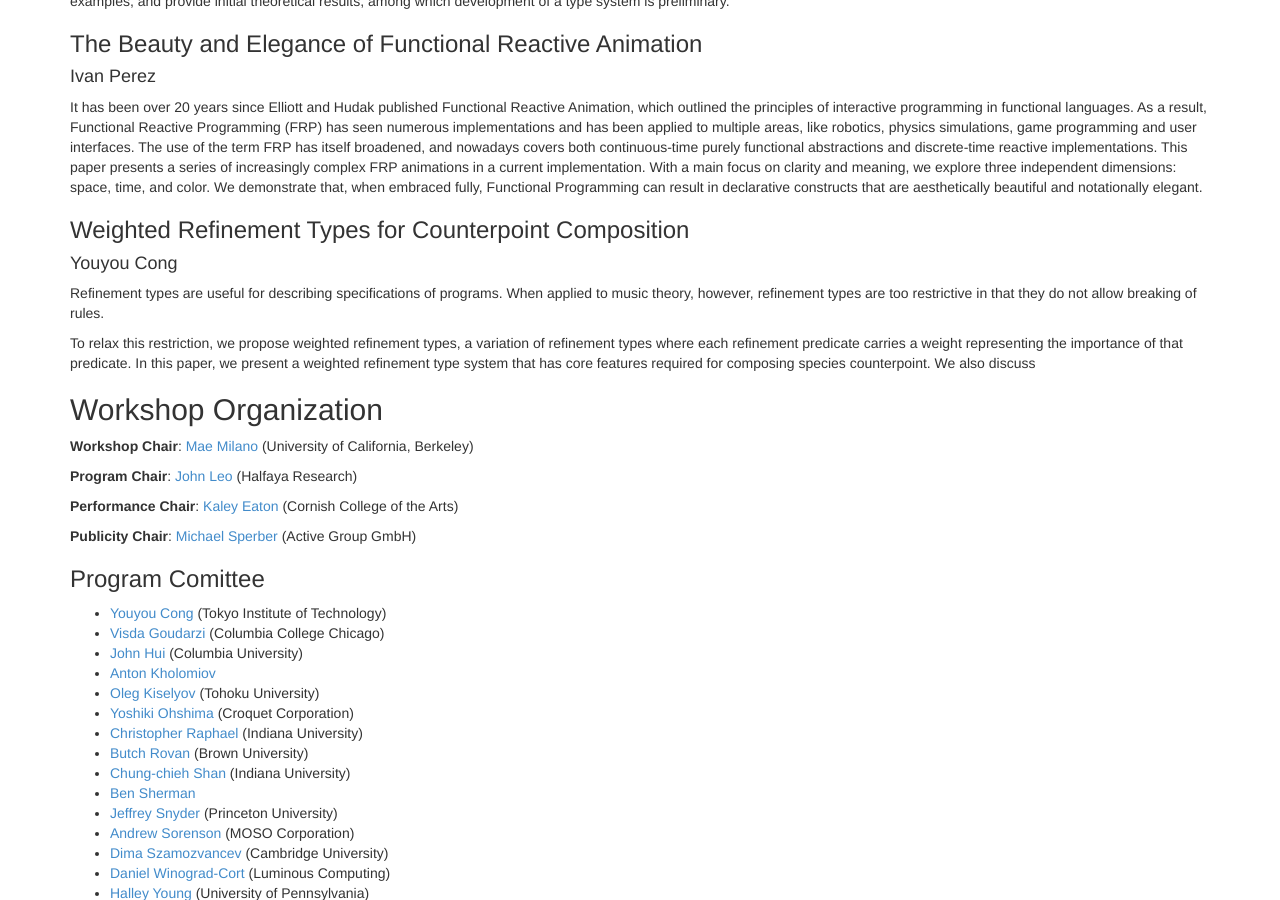
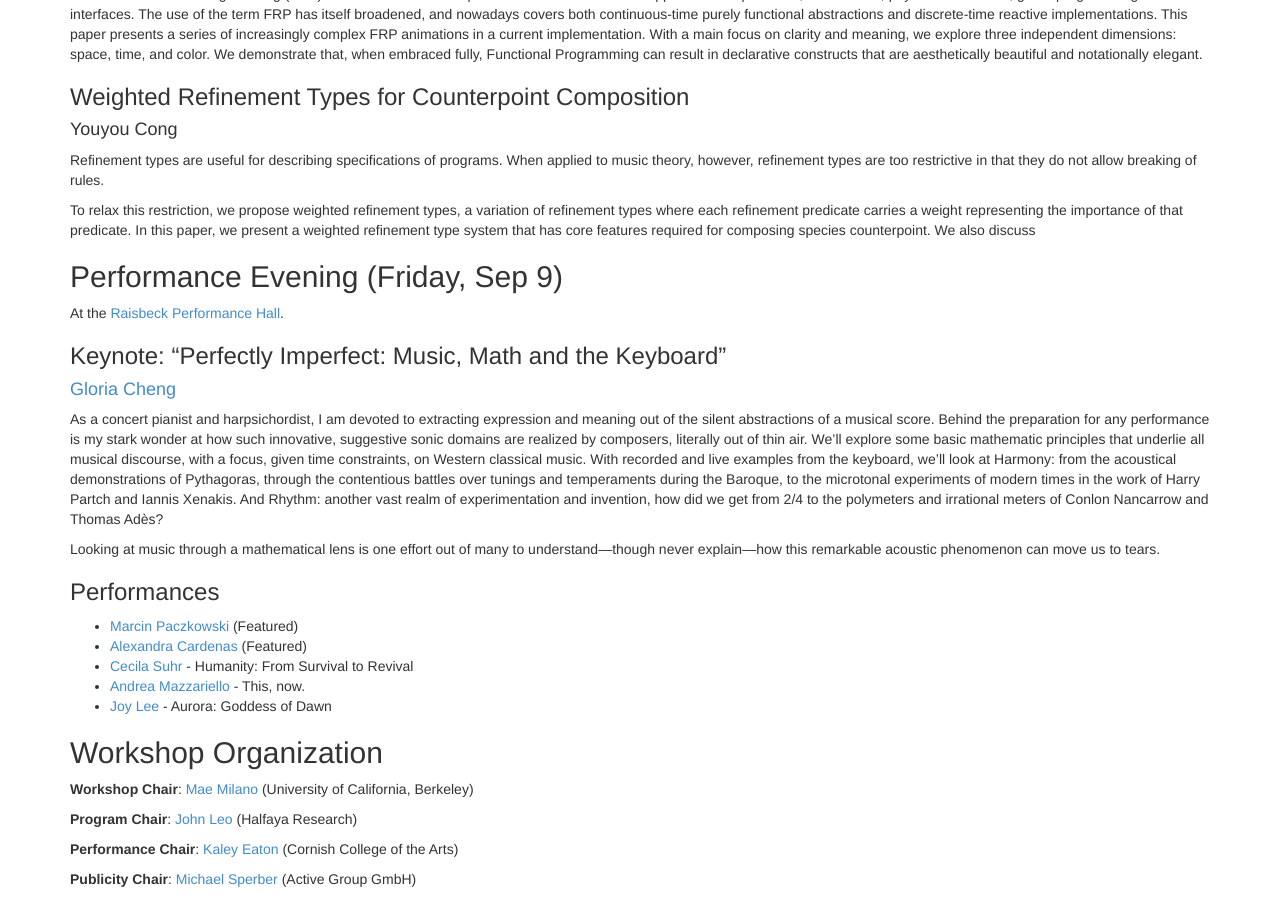
Before and after one commit to functional-art/functional-art.github.com, a Jekyll site: the page built from 2023/index.md, in a window 1280 px wide and 900 px high, scrolled down 1597 px. Built offline with Jekyll 4.4.1, drawn with Linux system fonts in a browser that asks for light colours; nearby versions of some CDN libraries; some of the changed text lies outside the part shown.

Commit message:
Basic info on performance evening

```diff
--- a/2023/index.md
+++ b/2023/index.md
@@ -39,35 +39,18 @@ within the scope.
 
 [Call for Papers, Demos, and Performance](cfp.html) (expired)
 
+[FARM 2023 ICFP Page](https://icfp23.sigplan.org/home/farm-2023)
+
 ## Code of Conduct
 
 FARM adheres to the [SIGPLAN/ICFP Code of Conduct](https://icfp23.sigplan.org/attending/code-of-conduct).
 
 ## Program
 
-[FARM 2023 ICFP Page](https://icfp23.sigplan.org/home/farm-2023)
+- [Workshop](#workshop) (Thursday, Sep 8)
+- [Performance evening](#performance) (Friday, Sep 9)
 
-### Keynote: "Perfectly Imperfect: Music, Math and the Keyboard"
-#### [Gloria Cheng](https://schoolofmusic.ucla.edu/people/gloria-cheng/)
-
-As a concert pianist and harpsichordist, I am devoted to extracting
-expression and meaning out of the silent abstractions of a musical
-score. Behind the preparation for any performance is my stark wonder
-at how such innovative, suggestive sonic domains are realized by
-composers, literally out of thin air. We’ll explore some basic
-mathematic principles that underlie all musical discourse, with a
-focus, given time constraints, on Western classical music. With
-recorded and live examples from the keyboard, we’ll look at Harmony:
-from the acoustical demonstrations of Pythagoras, through the
-contentious battles over tunings and temperaments during the Baroque,
-to the microtonal experiments of modern times in the work of Harry
-Partch and Iannis Xenakis. And Rhythm: another vast realm of
-experimentation and invention, how did we get from 2/4 to the
-polymeters and irrational meters of Conlon Nancarrow and Thomas Adès?
-
-Looking at music through a mathematical lens is one effort out of many
-to understand—though never explain—how this remarkable acoustic
-phenomenon can move us to tears.
+## Workshop (Thursday, Sep 8) {#workshop}
 
 ### Demo: A functional EDSL for mathematics visualization that compiles to JavaScript
 #### Alistair Beharry
@@ -158,6 +141,41 @@ a weight representing the importance of that predicate. In this paper,
 we present a weighted refinement type system that has core features
 required for composing species counterpoint. We also discuss
 
+## Performance Evening (Friday, Sep 9) {#performance}
+
+At the [Raisbeck Performance
+Hall](https://www.discoverslu.com/location/raisbeck-hall/).
+
+### Keynote: "Perfectly Imperfect: Music, Math and the Keyboard"
+#### [Gloria Cheng](https://schoolofmusic.ucla.edu/people/gloria-cheng/)
+
+As a concert pianist and harpsichordist, I am devoted to extracting
+expression and meaning out of the silent abstractions of a musical
+score. Behind the preparation for any performance is my stark wonder
+at how such innovative, suggestive sonic domains are realized by
+composers, literally out of thin air. We’ll explore some basic
+mathematic principles that underlie all musical discourse, with a
+focus, given time constraints, on Western classical music. With
+recorded and live examples from the keyboard, we’ll look at Harmony:
+from the acoustical demonstrations of Pythagoras, through the
+contentious battles over tunings and temperaments during the Baroque,
+to the microtonal experiments of modern times in the work of Harry
+Partch and Iannis Xenakis. And Rhythm: another vast realm of
+experimentation and invention, how did we get from 2/4 to the
+polymeters and irrational meters of Conlon Nancarrow and Thomas Adès?
+
+Looking at music through a mathematical lens is one effort out of many
+to understand—though never explain—how this remarkable acoustic
+phenomenon can move us to tears.
+
+### Performances
+
+- [Marcin Paczkowski](http://marcinpaczkowski.com/) (Featured)
+- [Alexandra Cardenas](https://cargocollective.com/tiemposdelruido) (Featured)
+- [Cecila Suhr](https://www.ceciliasuhr.com/) - Humanity: From Survival to Revival
+- [Andrea Mazzariello](https://www.andreamazzariello.com/) - This, now.
+- [Joy Lee](https://www.joyderose.com/) - Aurora: Goddess of Dawn
+
 ## Workshop Organization
 
 **Workshop Chair**: [Mae Milano](https://www.languagesforsyste.ms//) (University of California, Berkeley)
```
